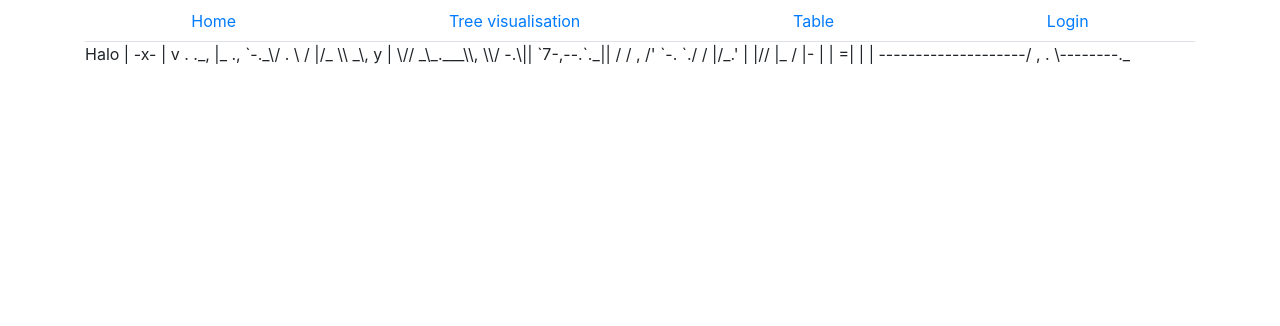
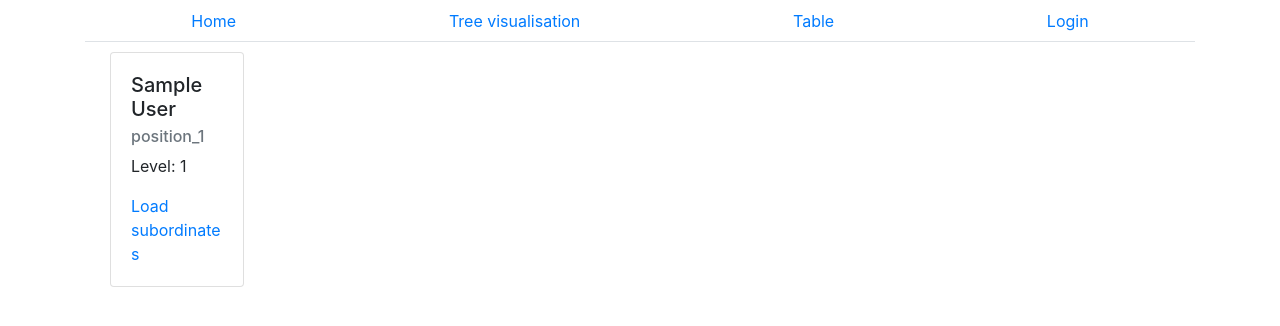
Before and after one commit to sbilikepy/ANC_test_task, a Django app: page /tree/ in a window 1280 px wide. Shown: the top 326 px of the page. Run offline with Django 5.2, Linux system fonts and the light colour scheme; data comes from the database, SQL or seed files in the repository; tables that the repository leaves empty hold one stand-in row (values such as "Sample post").

Commit message:
employee_tree.html lvl 7 seen by default, then loadSubordinates + ajax filling next lvl blocks by data

```diff
--- a/templates/staff_management/employee/employee_tree.html
+++ b/templates/staff_management/employee/employee_tree.html
@@ -1,24 +1,94 @@
 {% extends "base.html" %}
 {% load static %}
+{% load employee_filters %}
 {% block content %}
 
-Halo
+  <div class="container-fluid custom-container">
+    <div class="flex-row">
+      {#7#}
+      <div class="level-container" id="level-7">
+        {% for employee in employees|get_by_level:7 %}
+          <div class="card">
+            <div class="card-body">
+              <h5 class="card-title">{{ employee.full_name }}</h5>
+              <h6 class="card-subtitle mb-2 text-muted">{{ employee.position.name }}</h6>
+              <p class="card-text">
+                Level: {{ employee.position.hierarchy_level }}</p>
+              <a href="#" class="card-link" data-id="{{ employee.id }}"
+                 onclick="loadSubordinates({{ employee.id }}, 7)">Load
+                subordinates</a>
+            </div>
+          </div>
+        {% endfor %}
+      </div>
 
 
-                                               |
-                                              -x-
-                                               |
-              v .   ._, |_  .,
-           `-._\/  .  \ /    |/_
-               \\  _\, y | \//
-         _\_.___\\, \\/ -.\||
-           `7-,--.`._||  / / ,
-           /'     `-. `./ / |/_.'
-                     |    |//
-                     |_    /
-                     |-   |
-                     |   =|
-                     |    |
---------------------/ ,  . \--------._
+      {#6#}
+      <div class="level-container" id="level-6">
+      </div>
+
+      {#5#}
+      <div class="level-container" id="level-5">
+      </div>
+      {#4#}
+      <div class="level-container" id="level-4">
+      </div>
+      {#5#}
+      <div class="level-container" id="level-3">
+      </div>
+      {#6#}
+      <div class="level-container" id="level-2">
+      </div>
+      {#7#}
+      <div class="level-container" id="level-1">
+      </div>
+    </div>
+  </div>
+
+
+
+  <script src="https://code.jquery.com/jquery-3.5.1.min.js"></script>
+  <script>
+      function loadSubordinates(employeeId, currentLevel) {
+          console.log('Loading subordinates for employee ID:', employeeId);
+
+          $.ajax({
+              url: '{% url "staff_management:load-subordinates" %}',
+              method: 'GET',
+              data: {'employee_id': employeeId},
+              success: function (data) {
+                  console.log('Received data:', data);
+
+                  var nextLevel = currentLevel - 1;
+                  var subordinatesHtml = '';
+
+                  data.subordinates.forEach(function (employee) {
+                      subordinatesHtml += '<div class="card">' +
+                          '<div class="card-body">' +
+                          '<h5 class="card-title">' + employee.full_name + '</h5>' +
+                          '<h6 class="card-subtitle mb-2 text-muted">' + employee['position__name'] + '</h6>' +
+                          '<p class="card-text">Level: ' + employee.position + '</p>';
+
+                      if (nextLevel > 1) {
+                          subordinatesHtml += '<a href="#" class="card-link" onclick="loadSubordinates(' + employee.id + ', ' + nextLevel + ')">Load subordinates</a>';
+                      }
+
+                      subordinatesHtml += '</div>' +
+                          '</div>';
+                  });
+
+                  $('#level-' + nextLevel).html(subordinatesHtml);
+              },
+              error: function (xhr, status, error) {
+                  console.error('Error loading subordinates:', error);
+              }
+          });
+      }
+
+      $(document).ready(function () {
+          var firstEmployeeId = $('#employee-list .list-group-item').first().data('id');
+          loadSubordinates(firstEmployeeId, 7);
+      });
+  </script>
 
 {% endblock %}
```
